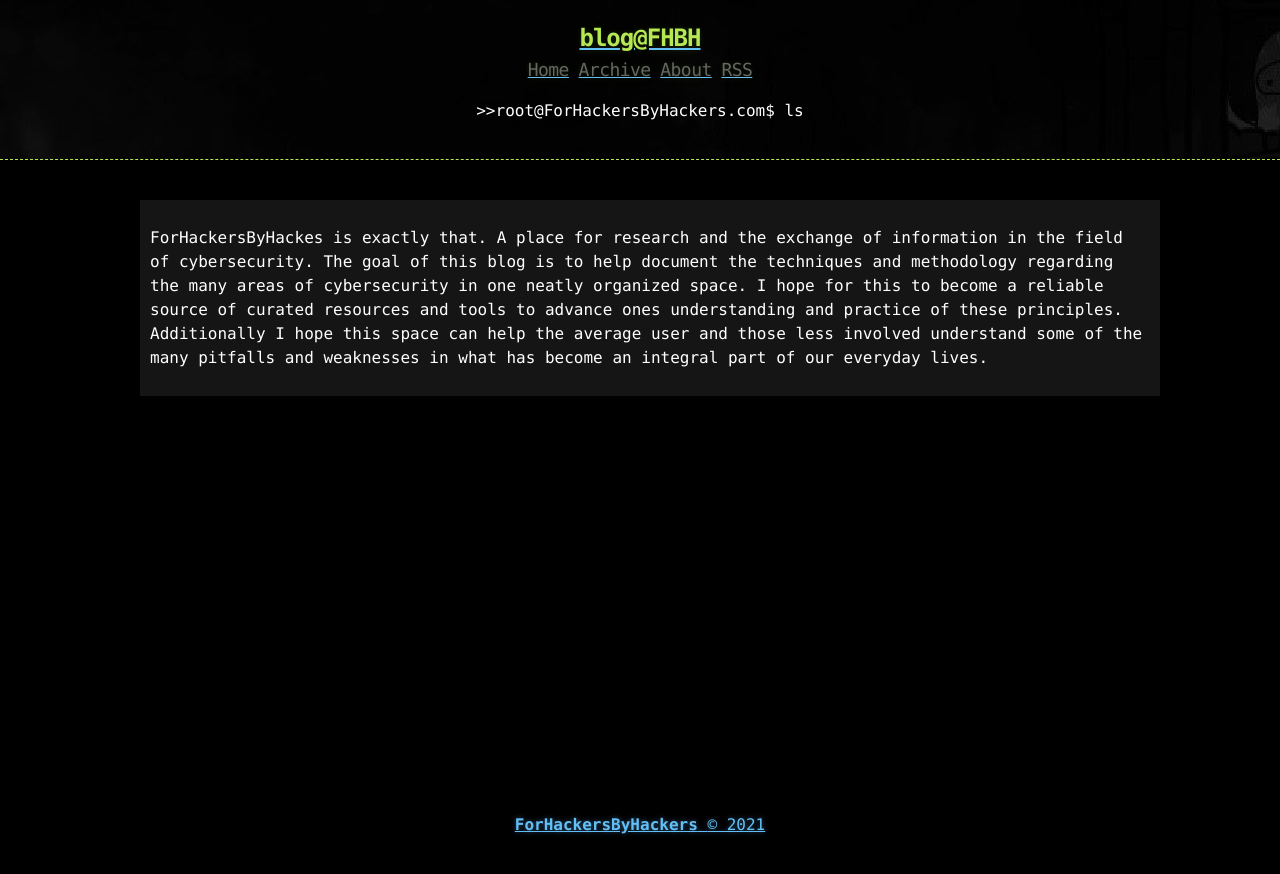
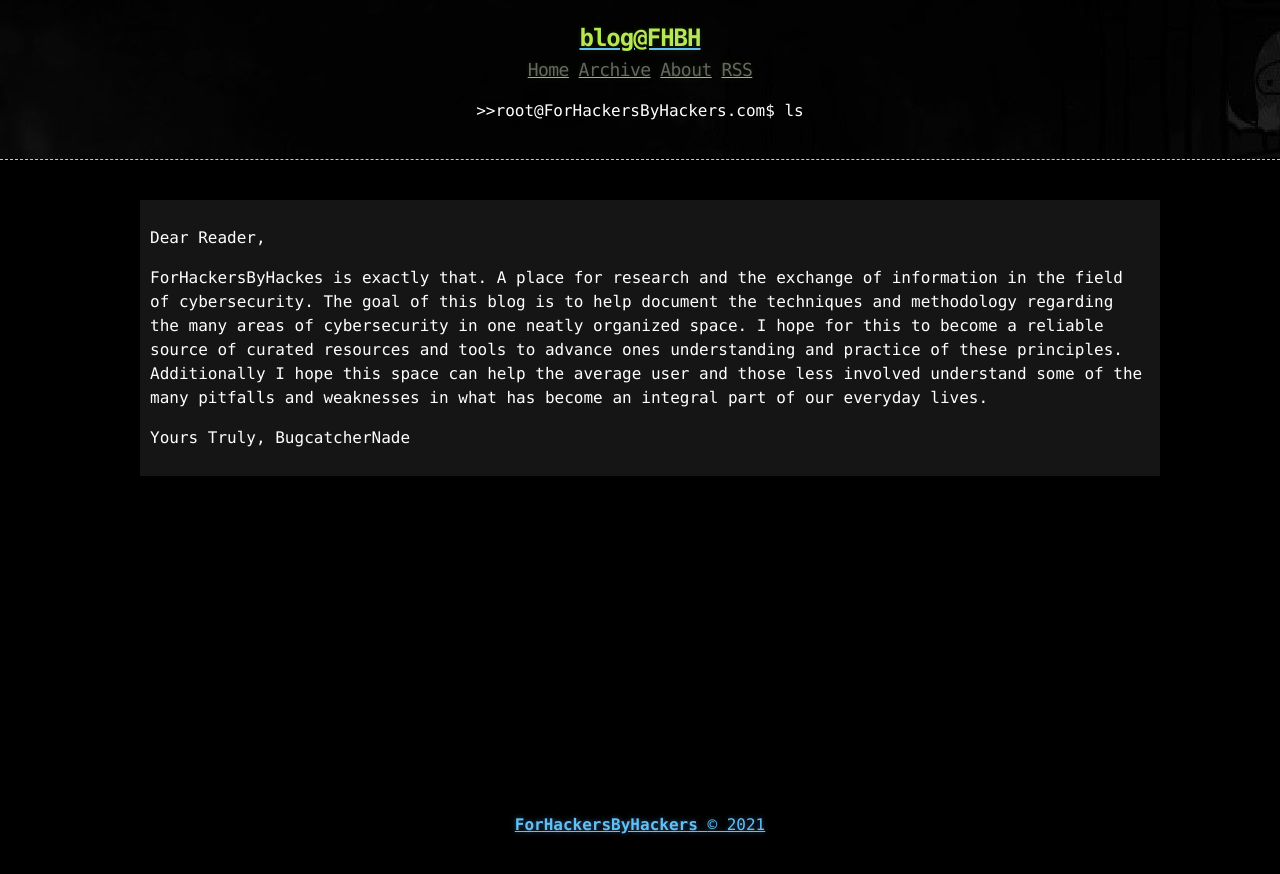
Before and after one commit to bugcatchernade/blog, a Jekyll site: the page built from about.md, in a window 1280 px wide. Shown: the top 874 px of the page. Built offline with Jekyll 4.4.1, drawn with Linux system fonts in a browser that asks for light colours.

Commit message:
Update about.md

```diff
--- a/about.md
+++ b/about.md
@@ -2,5 +2,9 @@
 layout: page
 title: About
 ---
+Dear Reader,
 
 ForHackersByHackes is exactly that. A place for research and the exchange of information in the field of cybersecurity. The goal of this blog is to help document the techniques and methodology regarding the many areas of cybersecurity in one neatly organized space. I hope for this to become a reliable source of curated resources and tools to advance ones understanding and practice of these principles. Additionally I hope this space can help the average user and those less involved understand some of the many pitfalls and weaknesses in what has become an integral part of our everyday lives.
+
+Yours Truly,
+BugcatcherNade
```
